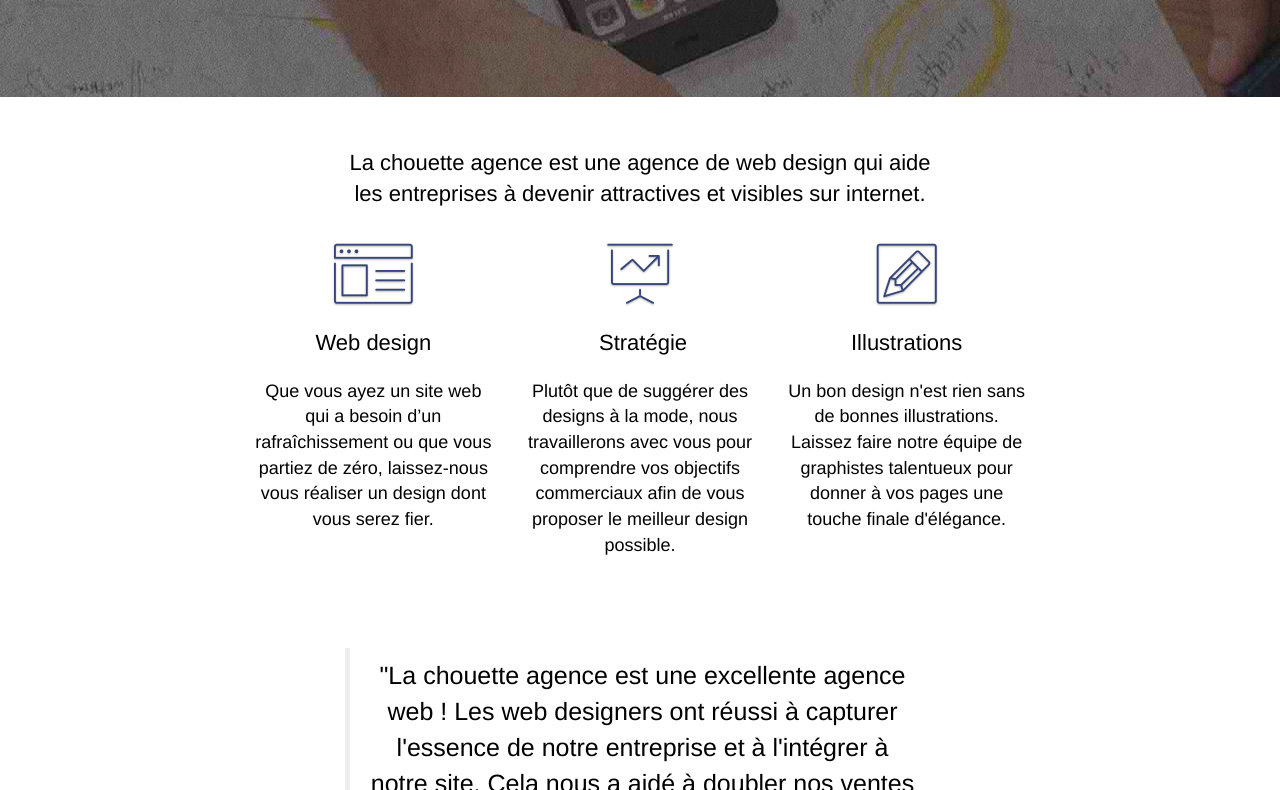
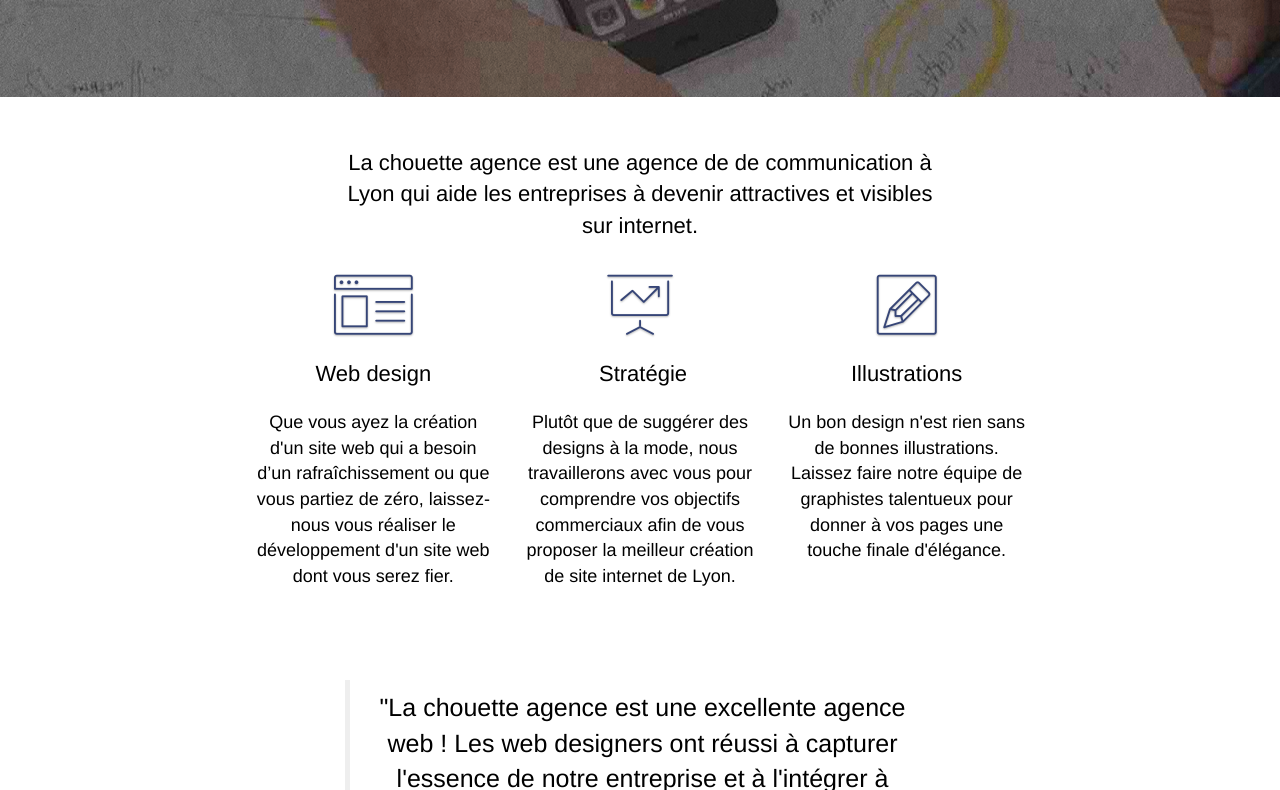
Before and after one commit to Aurelien77/AurelienMonceau_4_20042021, a plain HTML site: page index.html in a window 1280 px wide. Shown: the part 435-1225 px from the top of the page. Drawn offline with Linux system fonts and the light colour scheme.

Commit message:
test liens SEO

```diff
--- a/index.html
+++ b/index.html
@@ -120,7 +120,7 @@
 	<div class="container bloc-md">
 
 			<div class="text-center ajustbloc">
-<p class="size1">  La chouette agence est une agence de web design qui aide les entreprises à devenir attractives et visibles sur internet.</p>
+<p class="size1">  La chouette agence est une agence de de communication à Lyon qui aide les entreprises à devenir attractives et visibles sur internet.</p>
 		</div>
 		<div class="row voffset-lg med-width-whitespace">
 			<div class="col-sm-4">
@@ -131,7 +131,7 @@
 					Web design
 				</h2> </a>
 				<p class="text-center destext">
-					Que vous ayez un site web qui a besoin d&rsquo;un rafraîchissement ou que vous partiez de zéro, laissez-nous vous réaliser un design dont vous serez fier.
+					Que vous ayez la création d'un site web qui a besoin d&rsquo;un rafraîchissement ou que vous partiez de zéro, laissez-nous vous réaliser le développement d'un site web dont vous serez fier.
 				</p>
 			</div>
 			<div class="col-sm-4">
@@ -142,7 +142,7 @@
 					&nbsp;Stratégie
 				</h2> </a>
 				<p class="text-center destext">
-					Plutôt que de suggérer des designs à la mode, nous travaillerons avec vous pour comprendre vos objectifs commerciaux afin de vous proposer le meilleur design possible.<br>
+					Plutôt que de suggérer des designs à la mode, nous travaillerons avec vous pour comprendre vos objectifs commerciaux afin de vous proposer la meilleur création de site internet de Lyon.<br>
 				</p>
 			</div>
 			<div class="col-sm-4">
```
